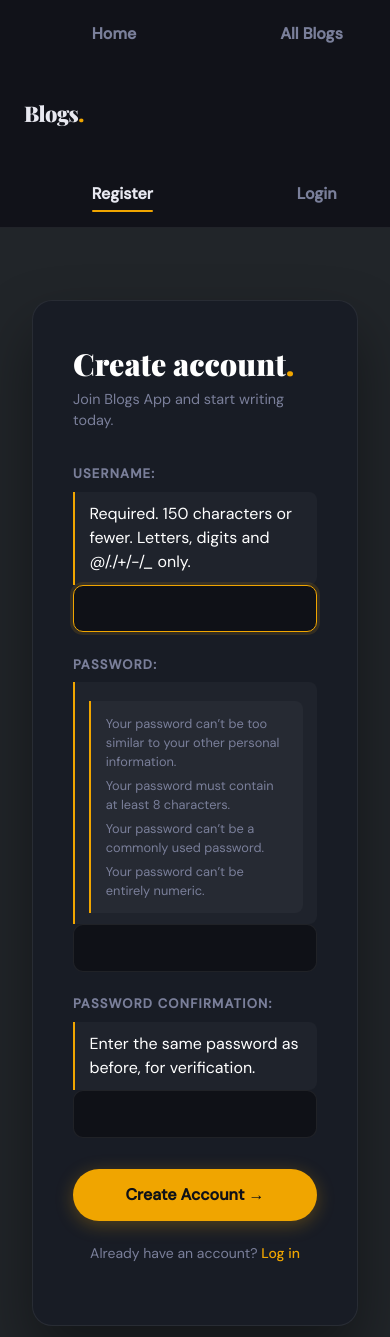
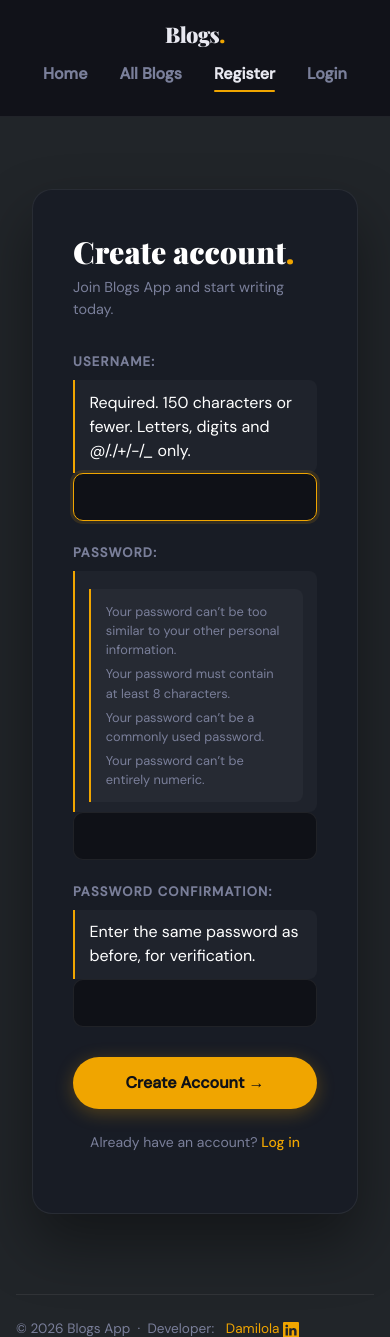
Before and after one commit to Dami-s-projects/blogs-app, a Django app: page /accounts/register/ in a window 390 px wide. Shown: the top 1337 px of the page. Run offline with Django 5.2, Linux system fonts and the light colour scheme.

Commit message:
Ensured button shows on index and resize box
I ensured that the button for "Browse blogs" shows on the index page
and I increased the width of the container for "Welcome to Blogs app"

```diff
--- a/blogs/static/blogs/css/cover.css
+++ b/blogs/static/blogs/css/cover.css
@@ -81,7 +81,20 @@ body {
   gap: 8rem;
   margin-left: auto;
 }
-
+@media (max-width: 768px) {
+  .site-header .d-flex {
+    flex-wrap: wrap;
+    flex-direction: column;
+    align-items: center;
+    gap: 0.5rem;
+  }
+  .nav-masthead {
+    gap: 1rem;
+    margin-left: 0;
+    width: 100%;
+    justify-content: center;
+  }
+}
 /* Override Bootstrap's default nav-link colour */
 .nav-masthead .nav-link {
   color: var(--muted);
@@ -131,7 +144,8 @@ body {
    We keep it from Bootstrap's example but restrict max-width.
 ---------------------------------------------------------------- */
 .cover-container {
-  max-width: 860px;
+  max-width: 960px;
+  text-align: left !important;
 }
 
 
@@ -179,14 +193,14 @@ body {
    Use: <a href="..." class="btn-gold">Label →</a>
 ---------------------------------------------------------------- */
 .btn-gold {
-  display: inline-block;
-  background: var(--accent);
-  color: #0f1117;
-  font-weight: 700;
+  display: inline-block !important;
+  background: var(--accent) !important;
+  color: #0f1117 !important;
+  font-weight: 700 !important;
   font-size: 0.95rem;
   padding: 0.8rem 2rem;
   border-radius: 99px;
-  text-decoration: none;
+  text-decoration: none !important;
   transition: transform 0.2s, box-shadow 0.2s;
   box-shadow: 0 4px 18px rgba(240, 165, 0, 0.28);
   border: none;
```
